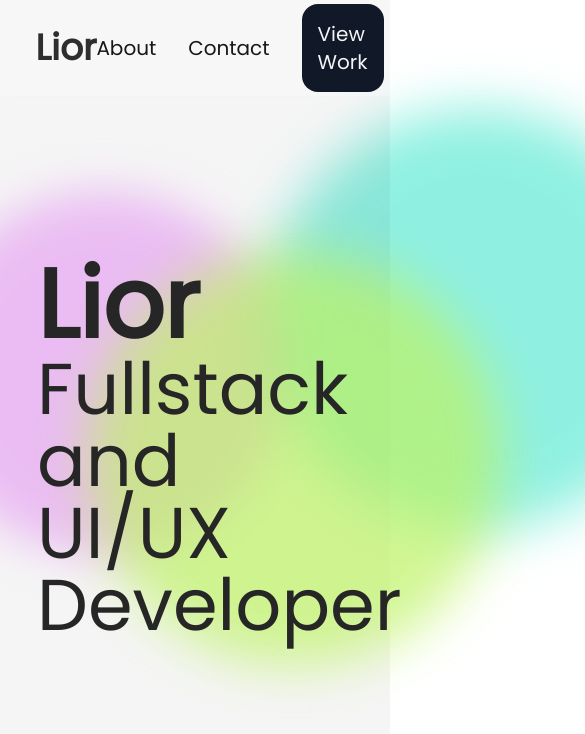
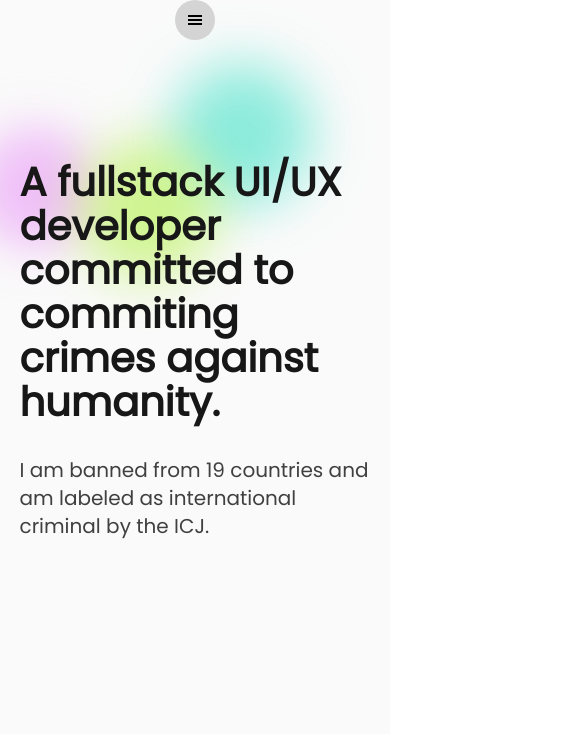
Before and after one commit to underscorelior/portfolio, a React (Vite) app: page / in a window 390 px wide. Shown: the top 734 px of the page, 585 px wide, since content can reach past the window. Built offline with nearby package versions, Linux system fonts and the light colour scheme.

Commit message:
Work on mobile

```diff
--- a/package.json
+++ b/package.json
@@ -9,6 +9,7 @@
     "preview": "vite preview"
   },
   "dependencies": {
+    "@headlessui/react": "^1.7.13",
     "react": "^18.2.0",
     "react-dom": "^18.2.0"
   },
@@ -19,6 +20,7 @@
     "autoprefixer": "^10.4.14",
     "cross-env": "^7.0.3",
     "express": "^4.18.2",
+    "framer-motion": "^10.11.2",
     "postcss": "^8.4.21",
     "react-icons": "^4.8.0",
     "react-router-dom": "^6.9.0",
--- /dev/null
+++ b/src/assets/header.json
@@ -0,0 +1,5 @@
+{
+	"title" : "Lior",
+	"subtitle": "A fullstack UI/UX developer committed to commiting crimes against humanity.",
+	"description": "I am banned from 19 countries and am labeled as international criminal by the ICJ."
+}
--- a/src/components/Header.jsx
+++ b/src/components/Header.jsx
@@ -1,26 +1,11 @@
 import React, { Component } from 'react';
-
+import BlobHeader from "./Header/BlobHeader"
 class Header extends Component {
 	render() {
 		return (
-			<header className="">
-				<div className='relative w-full flex justify-center mt-20'>
-					<div className="relative max-w-lg">
-						<div className='blobs top-0 -left-20 bg-fuchsia-300 mix-blend-multiply'></div>
-						<div className='blobs top-0 left-64 bg-teal-300 mix-blend-multiply animation-delay-2000'></div>
-						<div className='blobs top-32 left-20 bg-lime-300 animation-delay-4000'></div>
-					</div>
-					<div className='relative flex justify-center'>
-					<div className='rounded-lg flex justify-center mt-20 w-[81%] flex-col'>
-						<h1 className="text-7xl w-[81%] text-neutral-800 font-medium"><span className="font-extrabold text-8xl">Lior</span><br/>Fullstack and UI/UX Developer</h1>
-						<div className="mt-8">
-							<span className='text-4xl font-normal'>
-							</span>
-						</div>
-					</div>
-				</div>
-			</div>
-		</header>
+			<header className="flex VHcenter">
+				<BlobHeader/>
+			</header>
 		);
 	}
 }
--- /dev/null
+++ b/src/components/Header/BlobHeader.jsx
@@ -0,0 +1,31 @@
+import React, { Component } from "react";
+import header from "../../assets/header.json"
+class BlobHeader extends Component {
+  render() {
+    return (
+      <div className='relative w-full flex justify-center mt-20 max-w-[90%] md:max-w-[75%]'>
+        <div className='relative max-w-lg'>
+          <div className='blob-pink'></div>
+          <div className='blob-blue'></div>
+          <div className='blob-green'></div>
+        </div>
+        <div className='relative flex justify-center'>
+          <div className='rounded-lg flex justify-center mt-10 md:mt-20 md:w-[81%] flex-col'>
+            <h1 className='header-subtitle'>
+              {/* <span className='header-title'>{header.title}</span> */}
+              {/* <br /> */}
+              {header.subtitle}
+            </h1>
+            <div className='mt-8 md:mt-8'>
+              <span className='header-description'>
+                {header.description}
+              </span>
+            </div>
+          </div>
+        </div>
+      </div>
+    );
+  }
+}
+
+export default BlobHeader;
--- /dev/null
+++ b/src/components/MobileNav.jsx
@@ -0,0 +1,51 @@
+import React, { useState } from "react";
+import NavbarItems from "./Nav/NavbarItems";
+import { motion, AnimatePresence } from "framer-motion";
+import { GrClose } from "react-icons/gr";
+import { GiHamburgerMenu } from "react-icons/gi";
+
+const Navbar = () => {
+  const [isToggled, setToggle] = useState(false);
+
+  const navContainer = {
+    visible: {
+      //x: 0,
+      opacity: 1,
+      transition: {
+        x: { velocity: 100 },
+        duration: 0.3,
+      },
+    },
+    hidden: {
+      //x: -250,
+      opacity: 0,
+      transition: {
+        x: { velocity: 100 },
+        duration: 0.3,
+      },
+    },
+  };
+
+
+  return (
+    <>
+      <button className='mobile-nav-btn' onClick={() => setToggle(!isToggled)}>
+        {isToggled ? <GrClose /> : <GiHamburgerMenu />}
+      </button>
+      <AnimatePresence>
+        {isToggled && (
+          <motion.nav
+            className='mobile-navbar'
+            initial='hidden'
+            animate={isToggled ? "visible" : "hidden"}
+            exit='hidden'
+            variants={navContainer}>
+            <NavbarItems isToggled={isToggled} />
+          </motion.nav>
+        )}
+      </AnimatePresence>
+    </>
+  );
+};
+
+export default Navbar;
--- /dev/null
+++ b/src/components/Nav/NavbarItems.jsx
@@ -0,0 +1,60 @@
+import React from "react";
+import { motion } from "framer-motion";
+
+const Navbar = ({ isToggled }) => {
+  const items = ["Home", "Products", "Services", "About"];
+
+  const navList = {
+    visible: {
+      opacity: 1,
+      transition: {
+        delayChildren: 0.2,
+        staggerChildren: 0.07
+      }
+    },
+    hidden: {
+      opacity: 0,
+      transition: {
+        staggerChildren: 0.05,
+        staggerDirection: -1
+      }
+    }
+  };
+
+  const navItem = {
+    visible: {
+      y: 0,
+      opacity: 1,
+      transition: {
+        y: { stiffness: 1000, velocity: -100 }
+      }
+    },
+    hidden: {
+      y: 50,
+      opacity: 0,
+      transition: {
+        y: { stiffness: 1000, velocity: -100 }
+      }
+    }
+  };
+
+  return (
+    <>
+      <motion.ul
+        className="navList"
+        initial="hidden"
+        animate="visible"
+        exit="hidden"
+        variants={navList}
+      >
+        {items.map(item => (
+          <motion.li className="nav-item" variants={navItem} key={item}>
+            <p>{item}</p>
+          </motion.li>
+        ))}
+      </motion.ul>
+    </>
+  );
+};
+
+export default Navbar;
--- a/src/components/Navbar.jsx
+++ b/src/components/Navbar.jsx
@@ -1,16 +1,20 @@
-import React, { Component } from 'react';
+import React, { Component } from "react";
 
 class Navbar extends Component {
   render() {
     return (
-<nav className="nav">
-  <div className="max-w-[90%] px-4 mx-auto">
-    <div className="flex items-center justify-between h-16">
-      <span className="text-4xl text-neutral-900/90 font-semibold">Lior</span>
-      <div className="flex space-x-8 text-neutral-900 text-xl VHcenter">
-        <a href="#">About</a>
-        <a href="#">Contact</a>
-        <a href="#" className='bg-gray-900 text-gray-100 p-4 rounded-2xl'>View Work</a>
+      <nav className='navbar'>
+        <div className='max-w-[90%] px-4 mx-auto'>
+          <div className='flex items-center justify-between h-16'>
+            <span className='text-4xl text-neutral-900/90 font-semibold'>
+              Lior
+            </span>
+            <div className='flex space-x-8 text-neutral-900 text-xl VHcenter'>
+              <a href='#'>About</a>
+              <a href='#'>Contact</a>
+              <a href='#' className='bg-gray-900 text-gray-100 p-4 rounded-2xl'>
+                View Work
+              </a>
             </div>
           </div>
         </div>
--- a/src/main.jsx
+++ b/src/main.jsx
@@ -5,17 +5,18 @@ import { BrowserRouter } from "react-router-dom";
 import { Routes, Route } from "react-router-dom";
 import Navbar from "./components/Navbar";
 import Home from "./pages/Home";
+import MobileNavbar from "./components/MobileNav";
 
 function App() {
   return (
     <div className='body flex-col'>
         <Navbar />
+        <MobileNavbar />
         <Routes>
             <Route path='/'>
                 <Route index element={<Home />} />
             </Route>
         </Routes>
-
         <h1 className="py-96 my-96">a</h1>
 
     </div>
--- a/src/style.css
+++ b/src/style.css
@@ -5,15 +5,47 @@
 @layer base {
 	/* for elements */
 	.body {
-		@apply font-poppins bg-neutral-100 min-h-screen min-w-full flex items-center;
+		@apply font-poppins bg-neutral-50 min-h-screen min-w-full max-w-full flex items-center;
 	}
 
 	.blobs {
-		@apply absolute w-96 h-96 rounded-full filter blur-xl opacity-70 animate-blob;
+		@apply absolute w-32 h-32 md:w-96 md:h-96 rounded-full filter blur-xl opacity-70 animate-blob;
 	}
 
-	.nav {
-		@apply sticky top-0 z-10 bg-white backdrop-filter backdrop-blur-lg bg-opacity-20 w-full py-4 border-b border-neutral-200/20;
+	.blob-pink {
+		@apply blobs top-0 -left-10 md:-left-20 bg-fuchsia-300 mix-blend-multiply;
+	}
+
+	.blob-blue {
+		@apply blobs top-0 left-32 md:left-64 bg-teal-300 mix-blend-multiply animation-delay-2000;
+	}
+
+	.blob-green {
+		@apply blobs top-16 md:top-32 left-10 md:left-20 bg-lime-300 animation-delay-4000;
+	}
+
+	.navbar {
+		@apply sticky top-0 z-10 bg-white backdrop-filter backdrop-blur-lg bg-opacity-10 w-full py-4 border-b border-neutral-200/20 hidden md:flex;
+	}
+
+	.header-subtitle {
+		@apply text-[2.5rem] leading-[2.75rem] md:text-7xl md:w-[81%] text-neutral-900 font-semibold md:font-medium;
+	}
+
+	.header-title {
+		@apply font-extrabold text-4xl md:text-8xl;
+	}
+
+	.header-description {
+		@apply text-xl md:text-5xl font-normal text-neutral-700
+	}
+
+	.mobile-navbar {
+		@apply w-full h-screen fixed top-0 left-0 z-40 bg-white backdrop-filter backdrop-blur-lg bg-opacity-10 flex flex-col items-center justify-center;
+	}
+
+	.mobile-nav-btn {
+		@apply w-10 h-10 rounded-full bg-neutral-300 cursor-pointer z-50 items-center flex justify-center
 	}
 }
 
@@ -39,3 +71,24 @@
 		animation-delay: 4s;
 	}
 }
+
+
+
+
+
+
+.navList {
+  padding: 100px 70px 200px 70px;
+}
+
+.nav-item {
+  font-size: 20px;
+  list-style: none;
+  color: white;
+  cursor: pointer;
+}
+
+h4 {
+  margin-block-start: 1px;
+  margin-block-end: 1px;
+}
--- /dev/null
+++ b/src/utils/use-dimensions.ts
@@ -0,0 +1,16 @@
+import { useEffect, useRef } from "react";
+
+// Naive implementation - in reality would want to attach
+// a window or resize listener. Also use state/layoutEffect instead of ref/effect
+// if this is important to know on initial client render.
+// It would be safer to  return null for unmeasured states.
+export const useDimensions = ref => {
+  const dimensions = useRef({ width: 0, height: 0 });
+
+  useEffect(() => {
+    dimensions.current.width = ref.current.offsetWidth;
+    dimensions.current.height = ref.current.offsetHeight;
+  }, []);
+
+  return dimensions.current;
+};
--- a/tailwind.config.cjs
+++ b/tailwind.config.cjs
@@ -30,5 +30,6 @@ module.exports = {
       },
     },
   },
-  plugins: [],
+  // plugins: [require("daisyui")],
+
 }
```
Also changed, not shown: 1 other file (tests, documents, lock files or other folders). Lines whose indentation alone changed are shown as unchanged.
